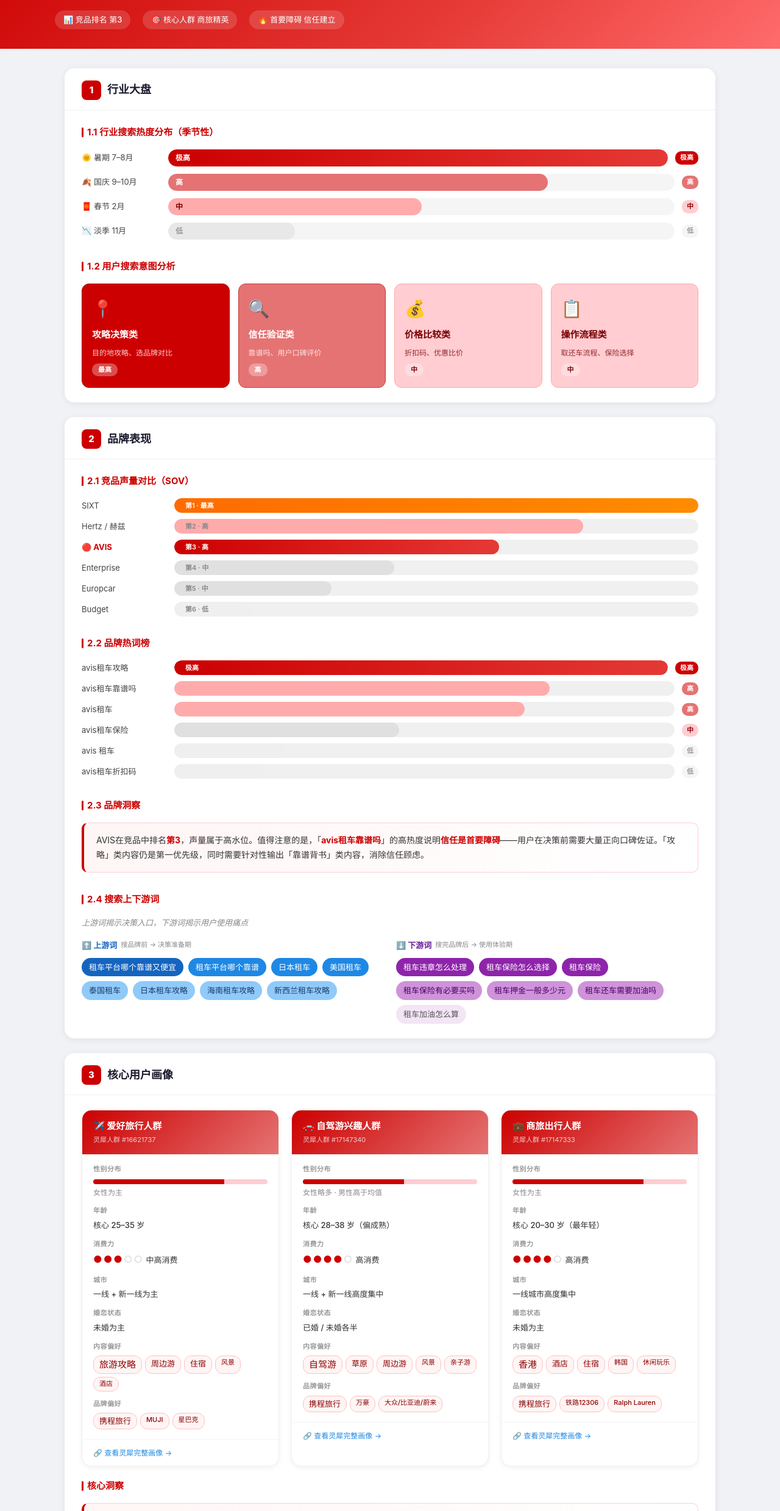
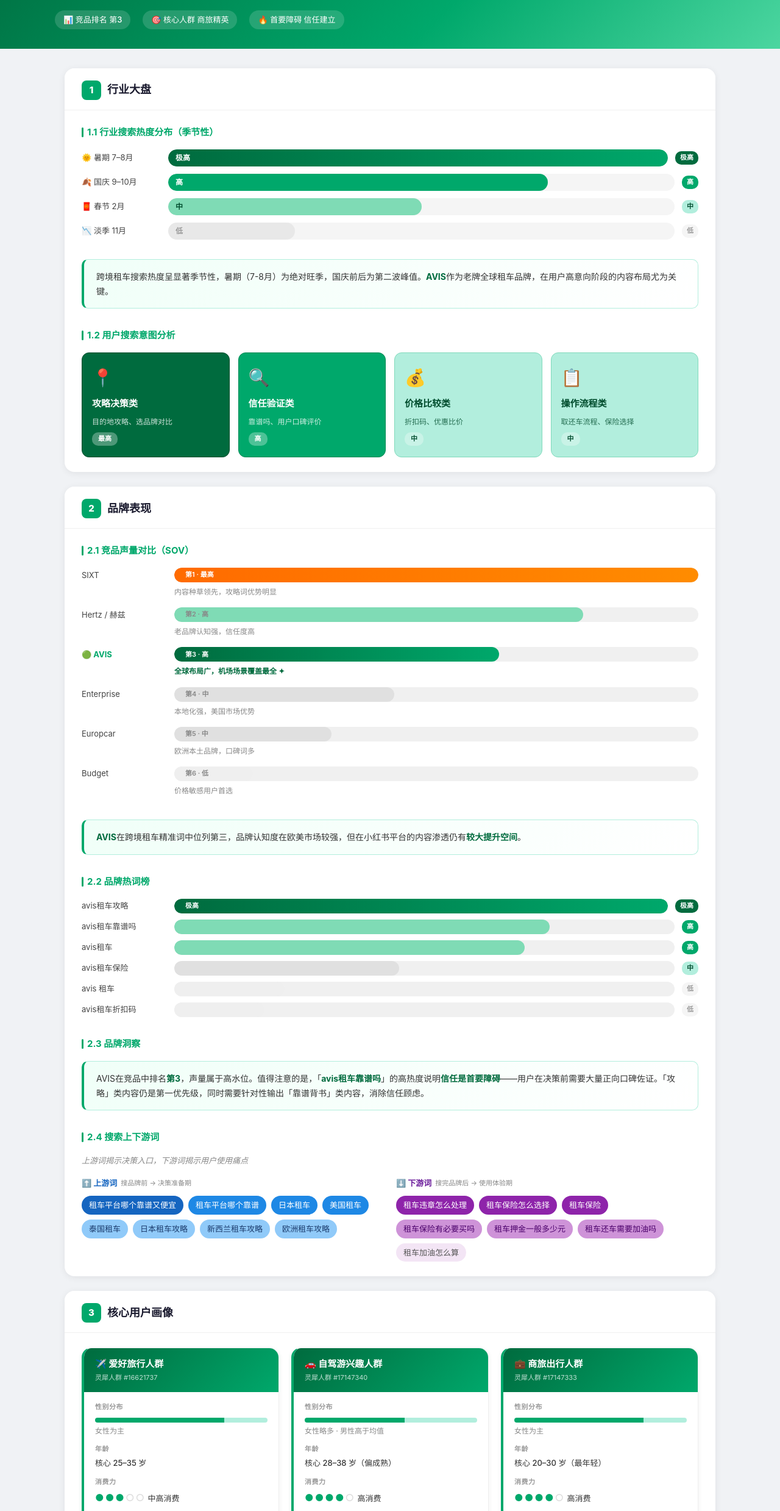
Before and after one commit to xiaohongshu-insight/avis-dashboard, a plain HTML site: page index.html in a window 1280 px wide. Shown: the part 169-2647 px from the top of the page at 61% size. Drawn offline with Linux system fonts and the light colour scheme.

Commit message:
Update AVIS: green theme, cross-border only

```diff
--- a/index.html
+++ b/index.html
@@ -14,7 +14,7 @@
   }
   /* ── Header ── */
   .header {
-    background: linear-gradient(135deg, #CC0000 0%, #E53935 60%, #FF6B6B 100%);
+    background: linear-gradient(135deg, #006B3E 0%, #00A86B 60%, #4CD6A0 100%);
     color: #fff;
     padding: 40px 32px 32px;
   }
@@ -60,7 +60,7 @@
   }
   .section-number {
     width: 32px; height: 32px;
-    background: #CC0000;
+    background: #00A86B;
     color: #fff;
     border-radius: 8px;
     display: flex; align-items: center; justify-content: center;
@@ -74,14 +74,14 @@
   .sub-section { margin-bottom: 32px; }
   .sub-section:last-child { margin-bottom: 0; }
   .sub-title {
-    font-size: 15px; font-weight: 700; color: #CC0000;
+    font-size: 15px; font-weight: 700; color: #00A86B;
     margin-bottom: 16px;
     display: flex; align-items: center; gap: 6px;
   }
   .sub-title::before {
     content: '';
     width: 3px; height: 16px;
-    background: #CC0000;
+    background: #00A86B;
     border-radius: 2px;
     display: inline-block;
   }
@@ -93,21 +93,21 @@
     gap: 16px;
   }
   .kpi-card {
-    background: #fff5f5;
-    border: 1px solid #ffc0c0;
+    background: #f0fff8;
+    border: 1px solid #80d9bb;
     border-radius: 12px;
     padding: 18px 16px;
     text-align: center;
   }
   .kpi-card .kpi-label { font-size: 12px; color: #999; margin-bottom: 8px; }
-  .kpi-card .kpi-value { font-size: 28px; font-weight: 800; color: #CC0000; line-height: 1; }
+  .kpi-card .kpi-value { font-size: 28px; font-weight: 800; color: #00A86B; line-height: 1; }
   .kpi-card .kpi-sub { font-size: 12px; color: #666; margin-top: 6px; }
 
   /* ── Bar Charts (CSS) ── */
   .bar-chart { display: flex; flex-direction: column; gap: 10px; }
   .bar-row { display: flex; align-items: center; gap: 12px; }
   .bar-label { font-size: 13px; color: #444; width: 140px; flex-shrink: 0; }
-  .bar-label.brand-highlight { font-weight: 700; color: #CC0000; }
+  .bar-label.brand-highlight { font-weight: 700; color: #00A86B; }
   .bar-track {
     flex: 1; height: 24px; background: #f0f0f0; border-radius: 12px; overflow: hidden;
     position: relative;
@@ -117,8 +117,8 @@
     transition: width 0.5s ease;
     display: flex; align-items: center; padding-left: 10px;
   }
-  .bar-fill.highlight { background: linear-gradient(90deg, #CC0000, #E53935); }
-  .bar-fill.high { background: #FFABAB; }
+  .bar-fill.highlight { background: linear-gradient(90deg, #006B3E, #00A86B); }
+  .bar-fill.high { background: #7FDBB5; }
   .bar-fill.mid { background: #e0e0e0; }
   .bar-fill.low { background: #efefef; }
   .bar-tag { font-size: 11px; font-weight: 600; color: #fff; padding: 0 8px; }
@@ -127,11 +127,11 @@
     font-size: 11px; font-weight: 700; padding: 2px 8px;
     border-radius: 10px; flex-shrink: 0;
   }
-  .level-极高 { background: #CC0000; color: #fff; }
-  .level-高 { background: #E57373; color: #fff; }
-  .level-中 { background: #FFCDD2; color: #8c0000; }
+  .level-极高 { background: #006B3E; color: #fff; }
+  .level-高 { background: #00A86B; color: #fff; }
+  .level-中 { background: #B2EEDD; color: #004d2e; }
   .level-低 { background: #f5f5f5; color: #999; }
-  .level-最高 { background: #FF6B00; color: #fff; }
+  .level-最高 { background: #006B3E; color: #fff; }
 
   /* ── Intent Cards (red palette) ── */
   .intent-grid {
@@ -144,9 +144,9 @@
     display: flex; flex-direction: column; align-items: flex-start; gap: 8px;
     border: 1px solid transparent;
   }
-  .intent-card.heat-最高 { background: #CC0000; color: #fff; border-color: #aa0000; }
-  .intent-card.heat-高 { background: #E57373; color: #fff; border-color: #c04040; }
-  .intent-card.heat-中 { background: #FFCDD2; color: #7a0000; border-color: #ffaaaa; }
+  .intent-card.heat-最高 { background: #006B3E; color: #fff; border-color: #004d2e; }
+  .intent-card.heat-高 { background: #00A86B; color: #fff; border-color: #008855; }
+  .intent-card.heat-中 { background: #B2EEDD; color: #004d2e; border-color: #80d9bb; }
   .intent-card .intent-icon { font-size: 28px; }
   .intent-card .intent-name { font-size: 15px; font-weight: 700; }
   .intent-card .intent-desc { font-size: 12px; opacity: 0.8; }
@@ -187,12 +187,13 @@
   .persona-card {
     background: #fff;
     border: 1px solid #eee;
+    border-left: 4px solid #00A86B;
     border-radius: 16px;
     overflow: hidden;
     box-shadow: 0 2px 8px rgba(0,0,0,0.06);
   }
   .persona-header {
-    background: linear-gradient(135deg, #CC0000, #E57373);
+    background: linear-gradient(135deg, #006B3E, #00A86B);
     color: #fff;
     padding: 14px 18px;
   }
@@ -204,15 +205,15 @@
   .p-val { font-size: 13px; color: #333; font-weight: 500; }
   /* gender bar */
   .gender-bar { display: flex; height: 8px; border-radius: 4px; overflow: hidden; margin-top: 4px; }
-  .gender-f { background: #CC0000; }
-  .gender-m { background: #FFCDD2; }
+  .gender-f { background: #00A86B; }
+  .gender-m { background: #B2EEDD; }
   /* rating dots */
   .dots { font-size: 16px; letter-spacing: 2px; }
   /* tags */
   .tag-group { display: flex; flex-wrap: wrap; gap: 5px; margin-top: 2px; }
   .tag {
-    background: #fff5f5; border: 1px solid #ffc0c0;
-    color: #8c0000; border-radius: 12px; padding: 2px 9px; font-weight: 500;
+    background: #f0fff8; border: 1px solid #80d9bb;
+    color: #004d2e; border-radius: 12px; padding: 2px 9px; font-weight: 500;
   }
   .tag.sm { font-size: 11px; }
   .tag.md { font-size: 13px; }
@@ -231,9 +232,9 @@
   .season-label { width: 130px; flex-shrink: 0; font-size: 13px; color: #444; }
   .season-track { flex: 1; height: 28px; background: #f5f5f5; border-radius: 14px; overflow: hidden; }
   .season-fill { height: 100%; border-radius: 14px; display: flex; align-items: center; padding: 0 12px; font-size: 12px; font-weight: 600; color: #fff; }
-  .season-fill.s-极高 { width: 100%; background: linear-gradient(90deg,#CC0000,#E53935); }
-  .season-fill.s-高 { width: 75%; background: #E57373; }
-  .season-fill.s-中 { width: 50%; background: #FFABAB; color: #7a0000; }
+  .season-fill.s-极高 { width: 100%; background: linear-gradient(90deg,#006B3E,#00A86B); }
+  .season-fill.s-高 { width: 75%; background: #00A86B; }
+  .season-fill.s-中 { width: 50%; background: #7FDBB5; color: #004d2e; }
   .season-fill.s-低 { width: 25%; background: #e8e8e8; color: #999; }
 
   /* ── Marketing timeline ── */
@@ -241,22 +242,22 @@
   .tl-item { display: flex; align-items: flex-start; gap: 14px; }
   .tl-dot {
     width: 12px; height: 12px; border-radius: 50%;
-    background: #CC0000; flex-shrink: 0; margin-top: 5px;
+    background: #00A86B; flex-shrink: 0; margin-top: 5px;
   }
   .tl-content {}
-  .tl-period { font-size: 13px; font-weight: 700; color: #CC0000; }
+  .tl-period { font-size: 13px; font-weight: 700; color: #00A86B; }
   .tl-action { font-size: 13px; color: #555; }
 
   /* ── Insight box ── */
   .insight-box {
-    background: linear-gradient(135deg, #fff5f5, #fff);
-    border: 1px solid #FFCDD2;
-    border-left: 4px solid #CC0000;
+    background: linear-gradient(135deg, #f0fff8, #fff);
+    border: 1px solid #B2EEDD;
+    border-left: 4px solid #00A86B;
     border-radius: 10px;
     padding: 16px 20px;
     font-size: 14px; color: #333; line-height: 1.7;
   }
-  .insight-box strong { color: #CC0000; }
+  .insight-box strong { color: #006B3E; }
 
   /* ── Footer ── */
   .footer {
@@ -333,6 +334,12 @@
     </div>
 
     <div class="sub-section">
+      <div class="insight-box" style="margin-bottom:0;">
+        跨境租车搜索热度呈显著季节性，暑期（7-8月）为绝对旺季，国庆前后为第二波峰值。<strong>AVIS</strong>作为老牌全球租车品牌，在用户高意向阶段的内容布局尤为关键。
+      </div>
+    </div>
+
+    <div class="sub-section">
       <div class="sub-title">1.2 用户搜索意图分析</div>
       <div class="intent-grid">
         <div class="intent-card heat-最高">
@@ -385,6 +392,7 @@
             </div>
           </div>
         </div>
+        <div style="font-size:12px;color:#888;margin:-4px 0 6px 152px;">内容种草领先，攻略词优势明显</div>
         <div class="bar-row">
           <div class="bar-label">Hertz / 赫兹</div>
           <div class="bar-track">
@@ -393,14 +401,16 @@
             </div>
           </div>
         </div>
+        <div style="font-size:12px;color:#888;margin:-4px 0 6px 152px;">老品牌认知强，信任度高</div>
         <div class="bar-row">
-          <div class="bar-label brand-highlight">🔴 AVIS</div>
+          <div class="bar-label brand-highlight">🟢 AVIS</div>
           <div class="bar-track">
             <div class="bar-fill highlight" style="width:62%">
               <span class="bar-tag">第3 · 高</span>
             </div>
           </div>
         </div>
+        <div style="font-size:12px;color:#006B3E;font-weight:600;margin:-4px 0 6px 152px;">全球布局广，机场场景覆盖最全 ✦</div>
         <div class="bar-row">
           <div class="bar-label">Enterprise</div>
           <div class="bar-track">
@@ -409,6 +419,7 @@
             </div>
           </div>
         </div>
+        <div style="font-size:12px;color:#888;margin:-4px 0 6px 152px;">本地化强，美国市场优势</div>
         <div class="bar-row">
           <div class="bar-label">Europcar</div>
           <div class="bar-track">
@@ -417,6 +428,7 @@
             </div>
           </div>
         </div>
+        <div style="font-size:12px;color:#888;margin:-4px 0 6px 152px;">欧洲本土品牌，口碑词多</div>
         <div class="bar-row">
           <div class="bar-label">Budget</div>
           <div class="bar-track">
@@ -425,6 +437,14 @@
             </div>
           </div>
         </div>
+        <div style="font-size:12px;color:#888;margin:-4px 0 6px 152px;">价格敏感用户首选</div>
+      </div>
+    </div>
+
+    <!-- Brand positioning description -->
+    <div class="sub-section">
+      <div class="insight-box">
+        <strong>AVIS</strong>在跨境租车精准词中位列第三，品牌认知度在欧美市场较强，但在小红书平台的内容渗透仍有<strong>较大提升空间</strong>。
       </div>
     </div>
 
@@ -504,8 +524,8 @@
             <span class="chip chip-up-高">美国租车</span>
             <span class="chip chip-up-中">泰国租车</span>
             <span class="chip chip-up-中">日本租车攻略</span>
-            <span class="chip chip-up-中">海南租车攻略</span>
             <span class="chip chip-up-中">新西兰租车攻略</span>
+            <span class="chip chip-up-中">欧洲租车攻略</span>
           </div>
         </div>
         <!-- 下游词 -->
@@ -559,7 +579,7 @@
           </div>
           <div class="p-row">
             <div class="p-key">消费力</div>
-            <div class="p-val"><span class="dots" style="color:#CC0000;">●●●</span><span class="dots" style="color:#ddd;">○○</span> 中高消费</div>
+            <div class="p-val"><span class="dots" style="color:#00A86B;">●●●</span><span class="dots" style="color:#ddd;">○○</span> 中高消费</div>
           </div>
           <div class="p-row">
             <div class="p-key">城市</div>
@@ -614,7 +634,7 @@
           </div>
           <div class="p-row">
             <div class="p-key">消费力</div>
-            <div class="p-val"><span class="dots" style="color:#CC0000;">●●●●</span><span class="dots" style="color:#ddd;">○</span> 高消费</div>
+            <div class="p-val"><span class="dots" style="color:#00A86B;">●●●●</span><span class="dots" style="color:#ddd;">○</span> 高消费</div>
           </div>
           <div class="p-row">
             <div class="p-key">城市</div>
@@ -669,7 +689,7 @@
           </div>
           <div class="p-row">
             <div class="p-key">消费力</div>
-            <div class="p-val"><span class="dots" style="color:#CC0000;">●●●●</span><span class="dots" style="color:#ddd;">○</span> 高消费</div>
+            <div class="p-val"><span class="dots" style="color:#00A86B;">●●●●</span><span class="dots" style="color:#ddd;">○</span> 高消费</div>
           </div>
           <div class="p-row">
             <div class="p-key">城市</div>
@@ -710,6 +730,13 @@
       <div class="sub-title">核心洞察</div>
       <div class="insight-box">
         <strong>商旅人群是AVIS核心</strong>：一线城市精英、Ralph Lauren调性、高频机场/国际出行场景，与AVIS商务租车形象高度契合。「靠谱吗」的高热度说明<strong>信任是首要障碍</strong>，建议优先布局真实用户口碑内容与商旅场景种草，建立可信赖的品牌形象。
+      </div>
+    </div>
+
+    <!-- 综合人群洞察 -->
+    <div style="margin-top:16px;">
+      <div class="insight-box" style="background: linear-gradient(135deg, #e8fff5, #fff); border-color: #7FDBB5;">
+        商旅出行人群是AVIS的<strong>核心目标用户</strong>：一线城市精英女性为主，Ralph Lauren品牌偏好印证高端调性；携程TGI464意味着深度OTA依赖，小红书内容需从「机场体验」「无忧取车」「VIP服务」切入，建立品牌信任感。
       </div>
     </div>
   </div>
@@ -762,6 +789,47 @@
   </div>
 </div>
 
+<!-- ════════════════ SECTION 5: 营销机会 ════════════════ -->
+<div class="section">
+  <div class="section-header">
+    <div class="section-number">5</div>
+    <div class="section-title">营销机会与行动建议</div>
+  </div>
+  <div class="section-body">
+    <div class="sub-title">AVIS 专属行动建议</div>
+    <div class="timeline">
+      <div class="tl-item">
+        <div class="tl-dot"></div>
+        <div class="tl-content">
+          <div class="tl-period">🛫 机场场景内容</div>
+          <div class="tl-action">围绕「机场取车全流程」「国际驾照准备」布局攻略内容，覆盖暑期前蓄水期</div>
+        </div>
+      </div>
+      <div class="tl-item">
+        <div class="tl-dot"></div>
+        <div class="tl-content">
+          <div class="tl-period">🔐 信任背书内容</div>
+          <div class="tl-action">针对「avis租车靠谱吗」高热度词，输出用车体验类真实UGC内容</div>
+        </div>
+      </div>
+      <div class="tl-item">
+        <div class="tl-dot"></div>
+        <div class="tl-content">
+          <div class="tl-period">💼 商旅精英定位</div>
+          <div class="tl-action">围绕「出差租车」「商务出行」「机场VIP」场景，打造品牌高端感</div>
+        </div>
+      </div>
+      <div class="tl-item">
+        <div class="tl-dot"></div>
+        <div class="tl-content">
+          <div class="tl-period">🌍 目的地攻略联动</div>
+          <div class="tl-action">与日本/美国/欧洲热门目的地词联动，布局「XX租车推荐」类内容</div>
+        </div>
+      </div>
+    </div>
+  </div>
+</div>
+
 </div><!-- /container -->
 
 <div class="footer">AVIS 品牌数据看板 2026 · 小红书商业化 · 数据仅供内部参考</div>
```
